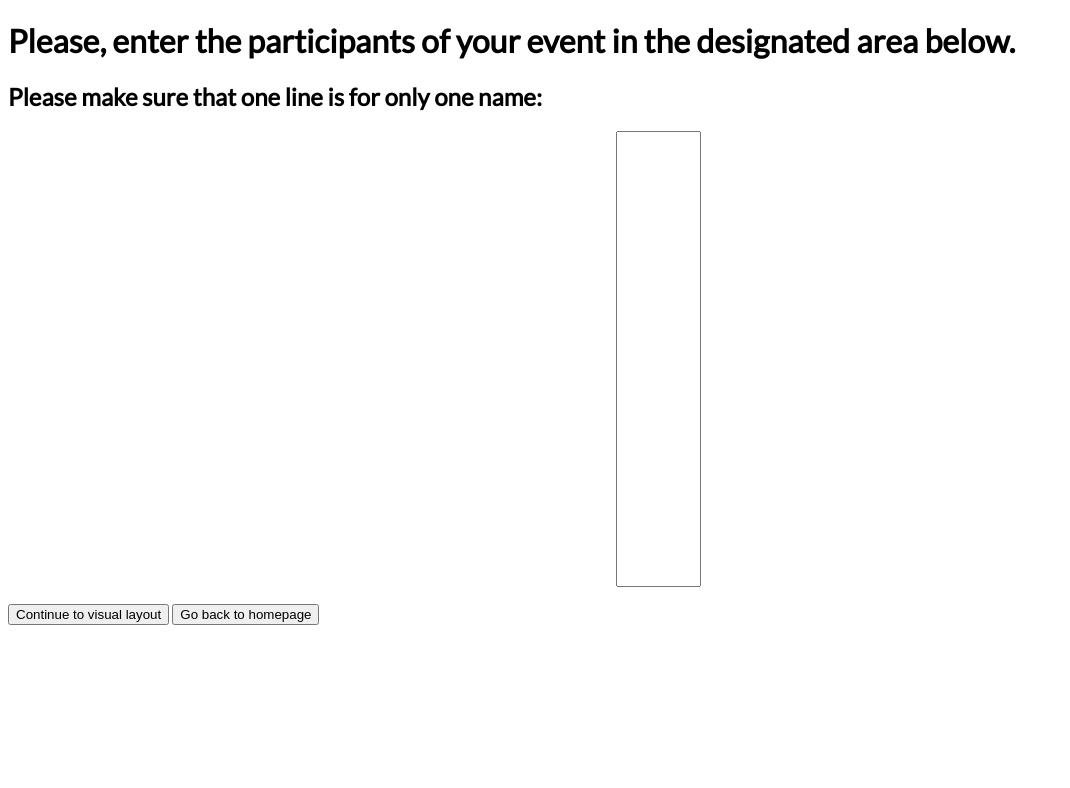
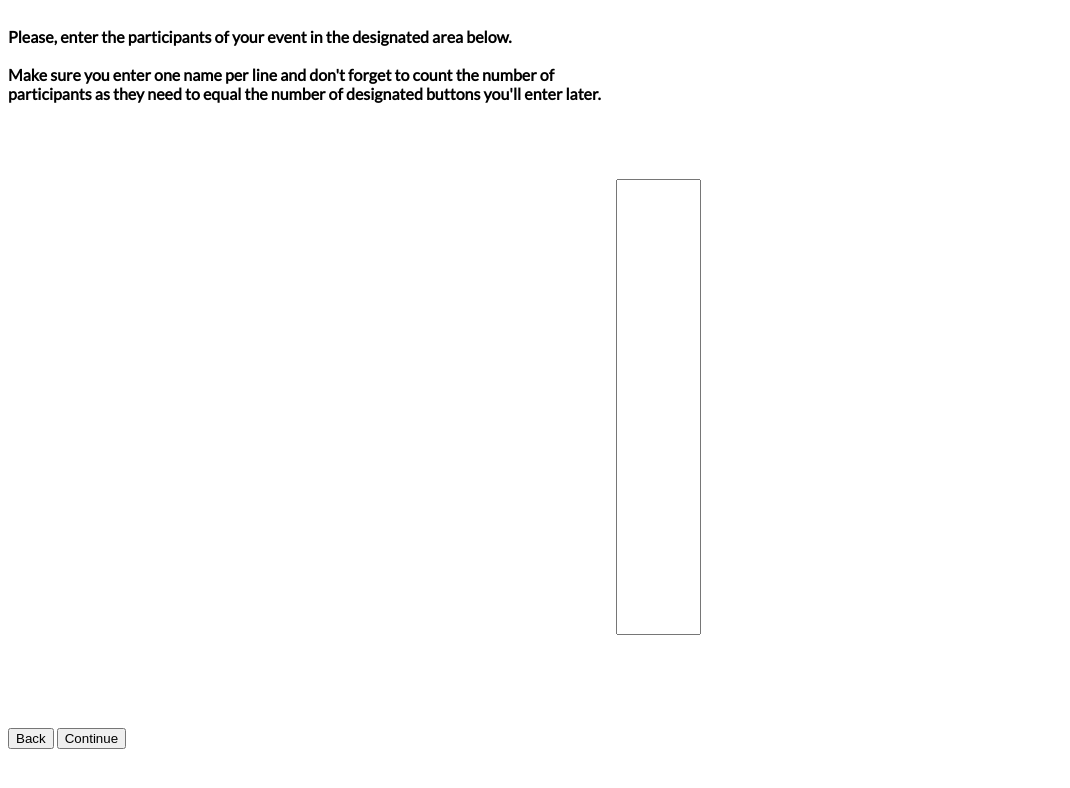
Before and after one commit to JohannKlopp/asp.io, a plain HTML site: page participants input.html in a window 1280 px wide. Shown: the top 788 px of the page, without its empty margins (0-1070 px from the left). Drawn offline with Linux system fonts and the light colour scheme.

Commit message:
edited participants input markup

```diff
--- a/css.css
+++ b/css.css
@@ -75,7 +75,8 @@ body{
 }
 
 #createSP{
-  background-color: red;
+  background-color: #ff0101;
+  color: white;
 }
 
 
--- a/participants input.html
+++ b/participants input.html
@@ -7,14 +7,19 @@
   <link href="https://fonts.googleapis.com/css?family=Lato" rel="stylesheet">
 </head>
 <body>
-  <h1>Please, enter the participants of your event in the designated area below.</h1>
-  <h2> Please make sure that one line is for only one name: </h2>
+  <br>
+  <div style="width: 620px">
+    <strong>
+      Please, enter the participants of your event in the designated area below.<br><br>
+      Make sure you enter one name per line
+      and don't forget to count the number of participants as
+      they need to equal the number of designated buttons you'll enter later.
+    </strong>
+  </div>
+  <br><br><br><br>
   <!-- Participants input text field-->
   <textarea rows="30" cols="8" spellcheck="false" id="myTextarea"></textarea>
   <p>
-    <!-- this button triggers the nested functions in the script tags below -->
-  <button onclick="pCandVL()">Continue to visual layout</button>
-
   <script>
     /* this function triggers the next function to create a cookie + it navigates to the next webpage (2 parts) */
     function pCandVL(){
@@ -39,14 +44,15 @@
       window.location.href="visual layout.html";
     }
   </script>
-
+  <br><br><br><br>
   <!-- button to go back to home page -->
-  <button onclick="backToHomepage()">Go back to homepage</button>
+  <button onclick="backToHomepage()">Back</button>
   <script> function backToHomepage(){
     window.location.href="index.html";
     }
   </script>
-
+  <!-- this button triggers the nested functions in the script tags below -->
+<button onclick="pCandVL()">Continue</button>
   </p>
 </body>
 </html>
```
Also changed, not shown: visual layout.html (+7 -28 lines).
